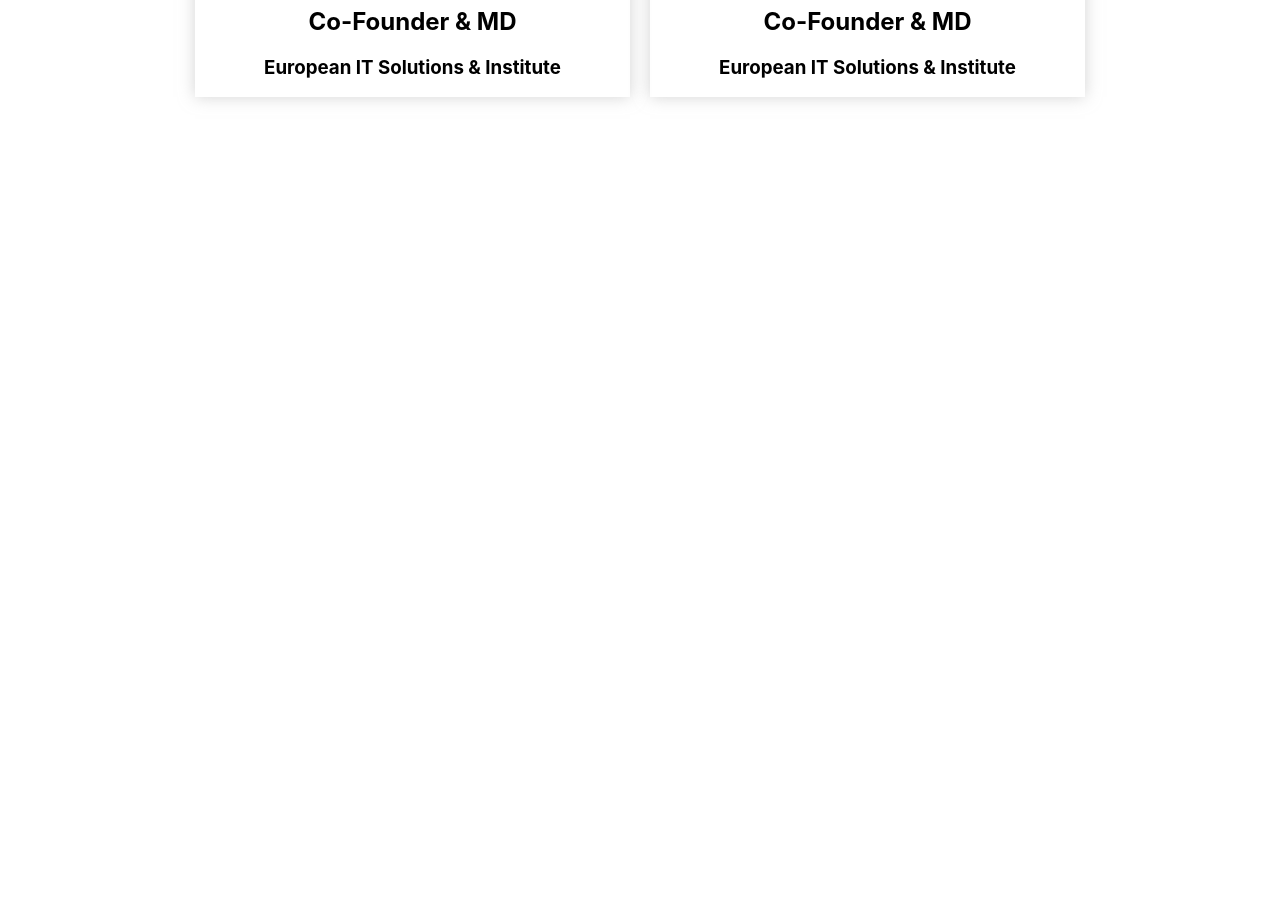
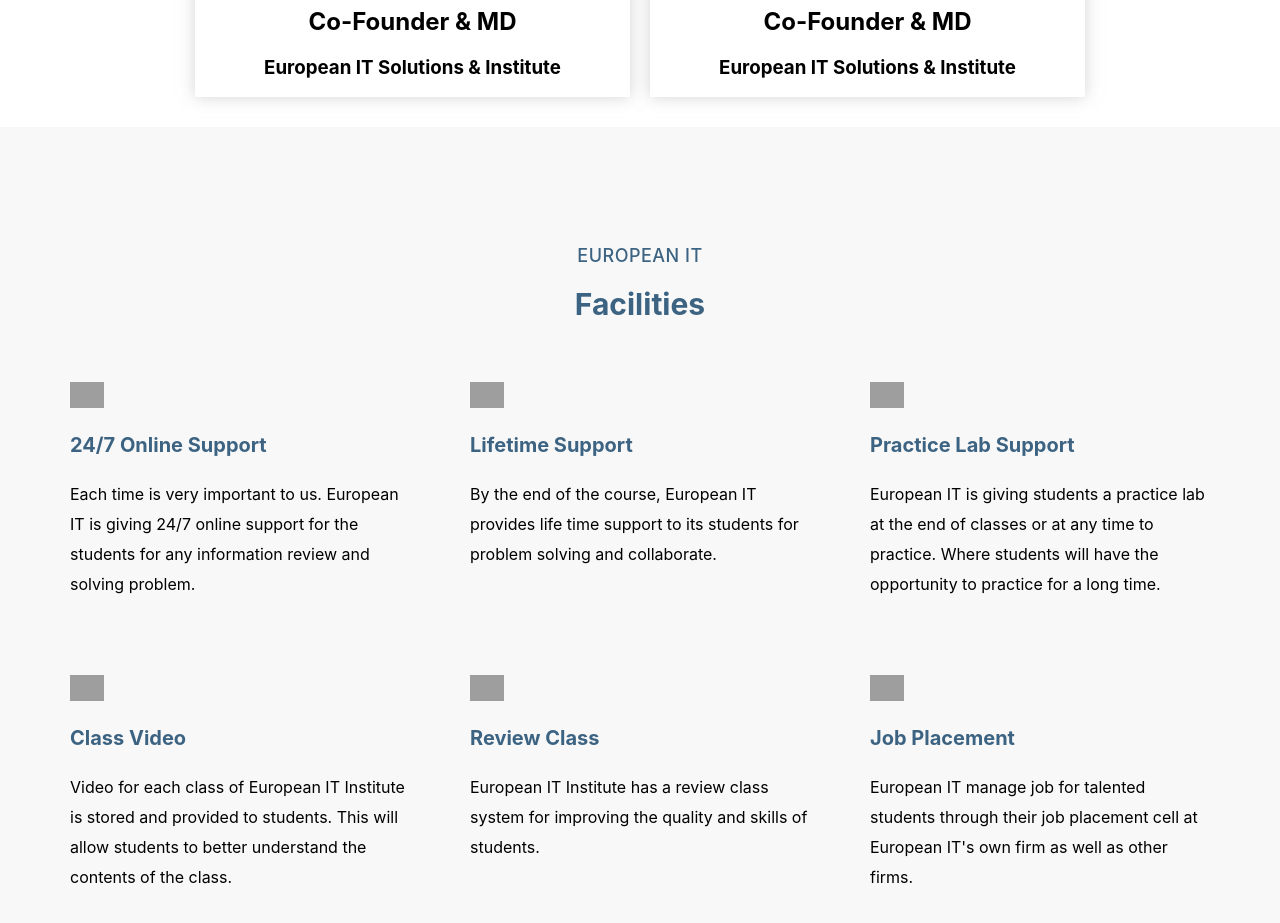
Before and after one commit to euitsol/sanity_euit_version2, a React (Create React App) app: page /about in a window 1280 px wide. Shown: the part 1900-2823 px from the top of the page. Before the commit the page ends 2027 px from the top, so only its background shows below. Built offline with nearby package versions, Linux system fonts and the light colour scheme; grey boxes are pictures that could not be loaded.

Commit message:
added facilities section

```diff
--- /dev/null
+++ b/public/facilities.json
@@ -0,0 +1,38 @@
+[
+    {
+        "id":1,
+        "title": "24/7 Online Support",
+        "details": "Each time is very important to us. European IT is giving 24/7 online support for the students for any information review and solving problem.",
+        "icon": "fa-solid fa-timer"
+    },
+    {
+        "id": 2,
+        "title": "Lifetime Support",
+        "details": "By the end of the course, European IT provides life time support to its students for problem solving and collaborate.",
+        "icon": "fa-solid fa-headset"
+    },
+    {
+        "id": 3,
+        "title": "Practice Lab Support",
+        "details": "European IT is giving students a practice lab at the end of classes or at any time to practice. Where students will have the opportunity to practice for a long time.",
+        "icon": "fa-solid fa-desktop"
+    },
+    {
+        "id": 4,
+        "title": "Class Video",
+        "details": "Video for each class of European IT Institute is stored and provided to students. This will allow students to better understand the contents of the class.",
+        "icon": "fa-solid fa-film"
+    },
+    {
+        "id": 5,
+        "title": "Review Class",
+        "details": "European IT Institute has a review class system for improving the quality and skills of students.",
+        "icon": "fa-solid fa-users"
+    },
+    {
+        "id": 6,
+        "title": "Job Placement",
+        "details": "European IT manage job for talented students through their job placement cell at European IT's own firm as well as other firms.",
+        "icon": "fa-solid fa-briefcase"
+    }
+]
--- /dev/null
+++ b/src/Facilities/Facilities.css
@@ -0,0 +1,26 @@
+.facility-container{
+    display: grid;
+    grid-template-columns: repeat(3, 1fr);
+    padding-top: 0;
+    gap: 20px;
+
+}
+.facilities{
+    background-color: #F8F8F8;
+    padding: 100px 50px;
+}
+
+.facilities .facilities-title {
+    color: #3C6382;
+    font-size: 18px;
+    font-weight: 500;
+    text-transform: uppercase;
+    letter-spacing: .5px;
+}
+
+.facilities .facilities-text {
+    color: #3C6382;
+    font-size: 30px;
+    font-weight: 700;
+    margin-bottom: 40px;
+}
--- /dev/null
+++ b/src/Facilities/Facilities.js
@@ -0,0 +1,19 @@
+import React from 'react'
+import useFacilities from '../Hooks/useFacilities'
+import Facility from './Facility'
+import './Facilities.css'
+
+function Facilities() {
+    const [facilities] = useFacilities([])
+    return (
+      <div className="facilities">
+            <p className='facilities-title'>European It</p>
+            <h1 className='facilities-text'>Facilities</h1>
+            <div className='facility-container'>
+                {facilities.map(facility => <Facility key={facility.id} facility={facility}></Facility>)}
+            </div>
+      </div>
+  )
+}
+
+export default Facilities
--- /dev/null
+++ b/src/Facilities/Facility.css
@@ -0,0 +1,20 @@
+.facility{
+    text-align: start;
+    padding: 20px;
+}
+.facility img{
+    width: 34px;
+
+}
+.facility-title{
+    color: #3C6382;
+    font-size: 20px;
+    font-weight: 700;
+    line-height: 34px;
+}
+.facility-detail{
+    color: #000;
+    font-size: 16px;
+    font-weight: 400;
+    line-height: 30px;
+}
--- /dev/null
+++ b/src/Facilities/Facility.js
@@ -0,0 +1,15 @@
+import React from 'react'
+import './Facility.css'
+
+function Facility(props) {
+    const { icon, title, details } = props.facility;
+  return (
+      <div className='facility'>
+          <img src="https://upload.wikimedia.org/wikipedia/commons/e/e0/Userimage.png" alt="" />
+          <h2 className='facility-title'>{title}</h2>
+          <p className='facility-detail'>{details }</p>
+    </div>
+  )
+}
+
+export default Facility
--- /dev/null
+++ b/src/Hooks/useFacilities.js
@@ -0,0 +1,13 @@
+import React, { useEffect, useState } from 'react'
+
+function useFacilities() {
+    const [facilities, setFacilities] = useState([])
+    useEffect(() => {
+        fetch('facilities.json')
+            .then(res => res.json())
+            .then(data => setFacilities(data))
+    }, [])
+  return [facilities, setFacilities]
+}
+
+export default useFacilities
--- a/src/pages/Aboutus/Aboutus.js
+++ b/src/pages/Aboutus/Aboutus.js
@@ -3,6 +3,7 @@
 import './Aboutus.css'
 import mamunImage from '../../images/Mamun-Ur-Rashid.png'
 import sandeepImage from '../../images/SANDEEP_CHOWDHURY.png'
+import Facilities from '../../Facilities/Facilities'
 
 function Aboutus() {
   return (
@@ -38,6 +39,7 @@
                 </div>
             </div>
         </div>
+        <Facilities></Facilities>
     </div>
   )
 }
```
